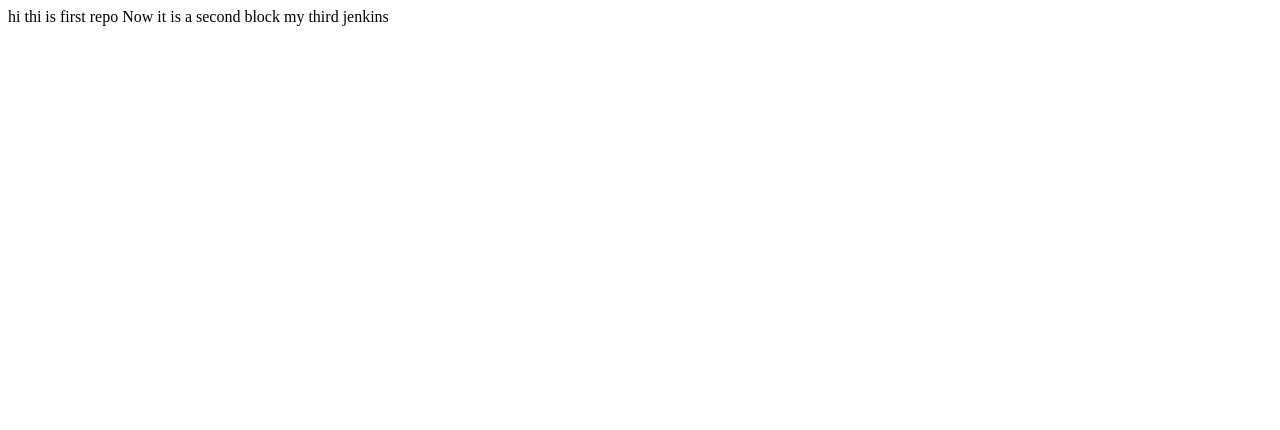
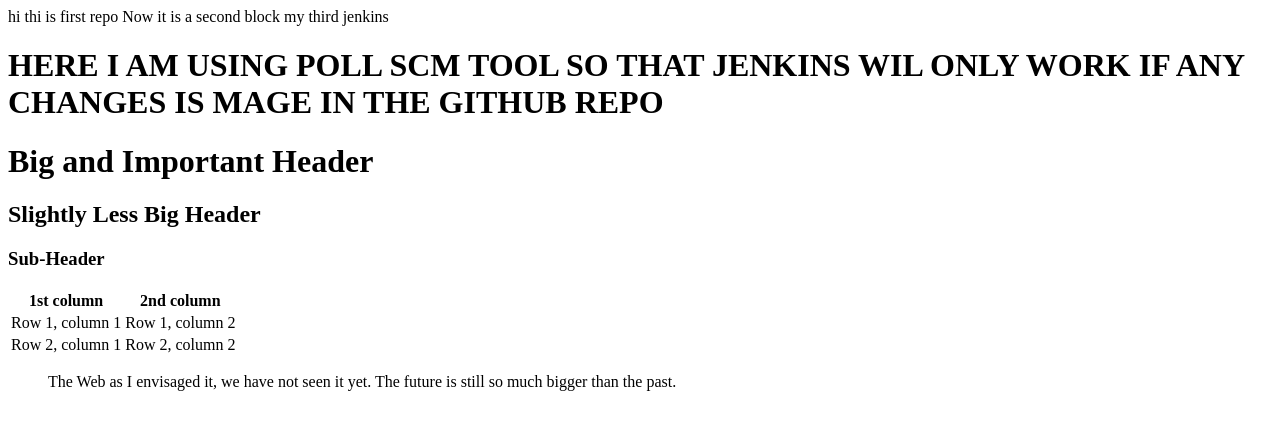
Before and after one commit to SiddharthaShandilya/jenkin-demo, a plain HTML site: page index.html in a window 1280 px wide. Drawn offline with Linux system fonts and the light colour scheme.

Commit message:
Update index.html

```diff
--- a/index.html
+++ b/index.html
@@ -1,3 +1,27 @@
 hi thi is first repo
 Now it is  a second block
 my third jenkins
+<h1> HERE I AM USING POLL SCM TOOL SO THAT JENKINS WIL ONLY WORK IF ANY CHANGES IS MAGE IN THE GITHUB REPO</h1>
+<h1>Big and Important Header</h1>
+<h2>Slightly Less Big Header</h2>
+<h3>Sub-Header</h3>
+
+
+
+<table>
+<tbody>
+<tr>
+<th>1st column</th>
+<th>2nd column</th>
+</tr>
+<tr>
+<td>Row 1, column 1</td>
+<td>Row 1, column 2</td>
+</tr>
+<td>Row 2, column 1</td>
+<td>Row 2, column 2</td>
+</tbody>
+</table>
+
+
+<blockquote>The Web as I envisaged it, we have not seen it yet. The future is still so much bigger than the past.</blockquote>
```
